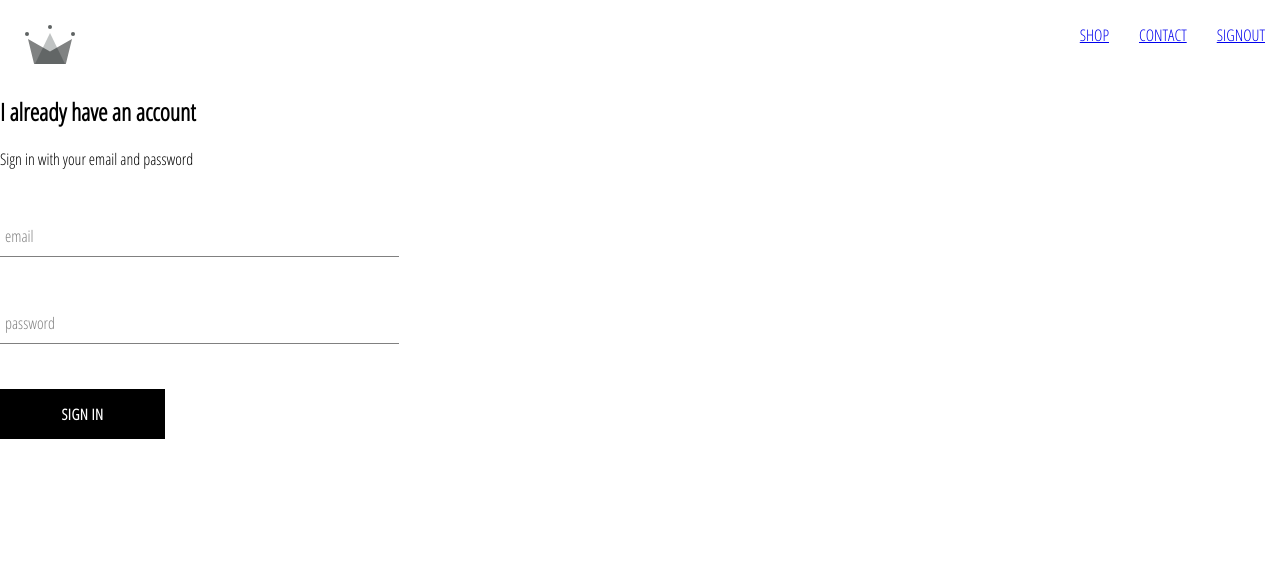
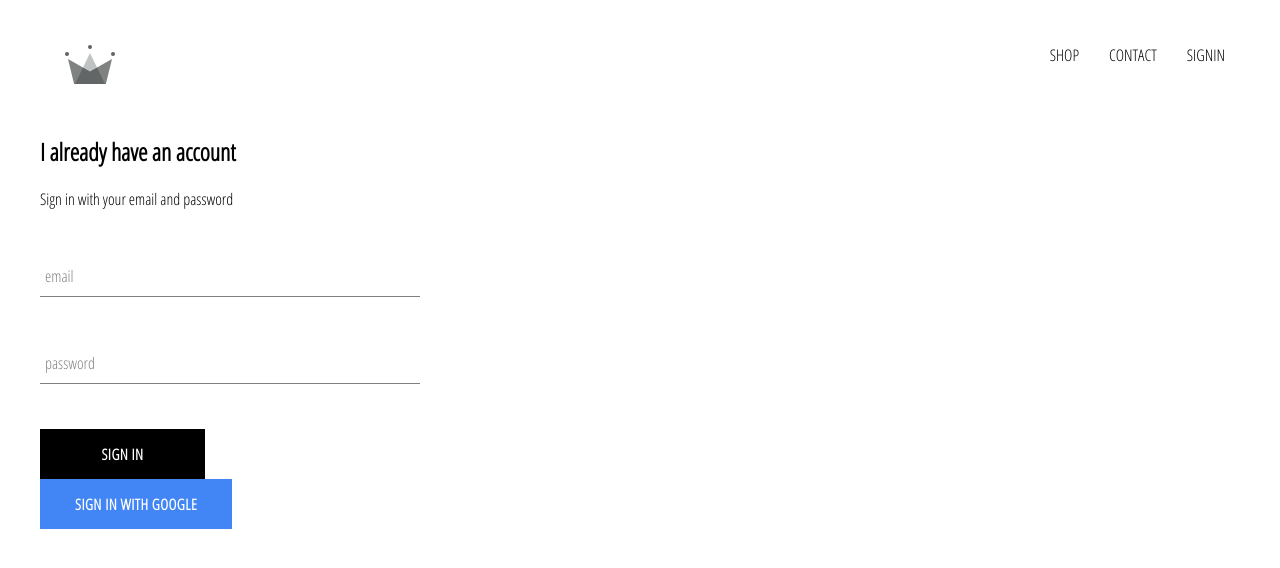
Before and after one commit to oluwafaith/crwn-clothing, a React (Create React App) app: page /signin in a window 1280 px wide. Shown: the top 568 px of the page. Built offline with nearby package versions, Linux system fonts and the light colour scheme; no server answers.

Commit message:
completed the google signup with firebase

```diff
--- a/package.json
+++ b/package.json
@@ -6,6 +6,7 @@
     "@testing-library/jest-dom": "^4.2.4",
     "@testing-library/react": "^9.3.2",
     "@testing-library/user-event": "^7.1.2",
+    "firebase": "^9.1.3",
     "node-sass": "^4.14.1",
     "react": "^16.14.0",
     "react-dom": "^16.14.0",
--- a/src/App.css
+++ b/src/App.css
@@ -1,3 +1,13 @@
-body{
-  font-family: 'Open Sans Condensed', sans-serif;
+body {
+  font-family: 'Open Sans Condensed';
+  padding: 20px 40px;
 }
+
+a {
+  text-decoration: none;
+  color: black;
+}
+
+* {
+  box-sizing: border-box;
+}
--- a/src/App.js
+++ b/src/App.js
@@ -7,17 +7,40 @@
 import ShopPage from './pages/shop/shop.component.jsx';
 import Header from './components/header/header.component.jsx';
 import SignInAndSignUp from "./pages/sign-in-and-sign-up/sign-in-and-sign-up.components"
-function App() {
+import {auth} from './firebase/firebase.utils'
+
+class App extends React.Component {
+  constructor() {
+    super()
+    this.state = {
+      currentUser: null
+    }
+  }
+unsuscribeFromAuth = null
+
+  componentDidMount() {
+  this.unsuscribeFromAuth =  auth.onAuthStateChanged(user => {
+      this.setState({ currentUser: user })
+      console.log(user);
+
+    })
+  }
+
+  componentWillUnmount() {
+    this.unsuscribeFromAuth()
+  }
+  render(){
   return (
     <div>
-      <Header />
+      <Header currentUser={this.state.currentUser} />
       <Switch>
         <Route exact path='/' component={HomePage} />
         <Route path='/shop' component={ShopPage} />
         <Route path='/signin' component={SignInAndSignUp} />
       </Switch>
     </div>
-  );
+  )
+}
 }
 
 export default App;
--- a/src/components/custom-button/custom-button.component.jsx
+++ b/src/components/custom-button/custom-button.component.jsx
@@ -2,11 +2,19 @@
 
 import './custom-button.styles.scss'
 
-const CustomButton = ({ children, ...otherProps }) => (
-
-    <button className= "custom-button" {...otherProps}>
-        {children}
-    </button>
-)
-
+const CustomButton = ({
+  children,
+  isGoogleSignIn,
+  inverted,
+  ...otherProps
+}) => (
+  <button
+    className={`${inverted ? "inverted" : ""} ${
+      isGoogleSignIn ? "google-sign-in" : ""
+    } custom-button`}
+    {...otherProps}
+  >
+    {children}
+  </button>
+);
 export default CustomButton;
--- a/src/components/header/header.component.jsx
+++ b/src/components/header/header.component.jsx
@@ -2,10 +2,10 @@
 import { Link } from 'react-router-dom';
 
 import { ReactComponent as Logo } from '../../assets/crown.svg';
-
+import { auth } from "../../firebase/firebase.utils";
 import './header.styles.scss';
 
-const Header = () => (
+const Header = ({currentUser}) => (
   <div className='header'>
     <Link className='logo-container' to='/'>
       <Logo className='logo' />
@@ -17,9 +17,14 @@
       <Link className='option' to='/contact'>
         CONTACT
       </Link>
-      <Link className='option' to='/signout '>
-        SIGNOUT
+      {currentUser ?
+        <div className="option" onClick={()=>auth.signOut()}>SIGN OUT</div>
+        :
+      <Link className='option' to='/signin'>
+        SIGNIN
       </Link>
+    }
+
     </div>
   </div>
 );
--- a/src/components/header/header.styles.scss
+++ b/src/components/header/header.styles.scss
@@ -20,6 +20,7 @@
 
       .option {
         padding: 10px 15px;
+        cursor: pointer;
       }
     }
   }
--- a/src/components/sign-in/sign-in.component.jsx
+++ b/src/components/sign-in/sign-in.component.jsx
@@ -2,7 +2,7 @@
 import "./sign-in.styles.scss";
 import CustomButton from "../custom-button/custom-button.component";
 import FormInput from "../../components/form-input/form-input.component";
-
+import {signInWithGoogle} from "../../firebase/firebase.utils"
  class SignIn extends Component {
   constructor(props) {
     super(props)
@@ -22,8 +22,8 @@
   };
   render() {
     return (
-      <div className="sign-in">
-        <h2>I already have an account</h2>
+      <div className="sign-in title">
+        <h2 >I already have an account</h2>
         <span>Sign in with your email and password</span>
         <form onSubmit={this.handleSubmit}>
           <FormInput
@@ -45,6 +45,7 @@
           />
 
           <CustomButton type="submit"> Sign in </CustomButton>
+          <CustomButton onClick={signInWithGoogle} isGoogleSignIn> Sign in with Google</CustomButton>
         </form>
       </div>
     );
--- a/src/components/sign-in/sign-in.styles.scss
+++ b/src/components/sign-in/sign-in.styles.scss
@@ -1,3 +1,14 @@
-.sign-in{
-width: 30vw;
+.sign-in {
+    width: 380px;
+    display: flex;
+    flex-direction: column;
+
+    .title {
+        margin: 10px 0;
+    }
+
+    .buttons {
+        display: flex;
+        justify-content: space-between;
+    }
 }
--- /dev/null
+++ b/src/firebase/firebase.utils.js
@@ -0,0 +1,25 @@
+import firebase from "firebase/compat/app"
+import "firebase/compat/firestore"
+import "firebase/compat/auth"
+
+
+const config = {
+    apiKey: "AIzaSyBi_2O2G5GD6XCEfZzyfV8Ye5f8kcTfWU4",
+    authDomain: "crown-clothing-9993b.firebaseapp.com",
+    projectId: "crown-clothing-9993b",
+    storageBucket: "crown-clothing-9993b.appspot.com",
+    messagingSenderId: "135665738966",
+    appId: "1:135665738966:web:8a0ef71457bf6a98251577",
+    measurementId: "G-2RCWLZF6K9"
+};
+
+firebase.initializeApp(config)
+export const auth = firebase.auth()
+export const firestore = firebase.firestore()
+
+const provider = new firebase.auth.GoogleAuthProvider()
+provider.setCustomParameters({ prompt: 'select_account' })
+
+export const signInWithGoogle = () => auth.signInWithPopup(provider)
+
+export default firebase;
```
Also changed, not shown: 1 other file (tests, documents, lock files or other folders).
